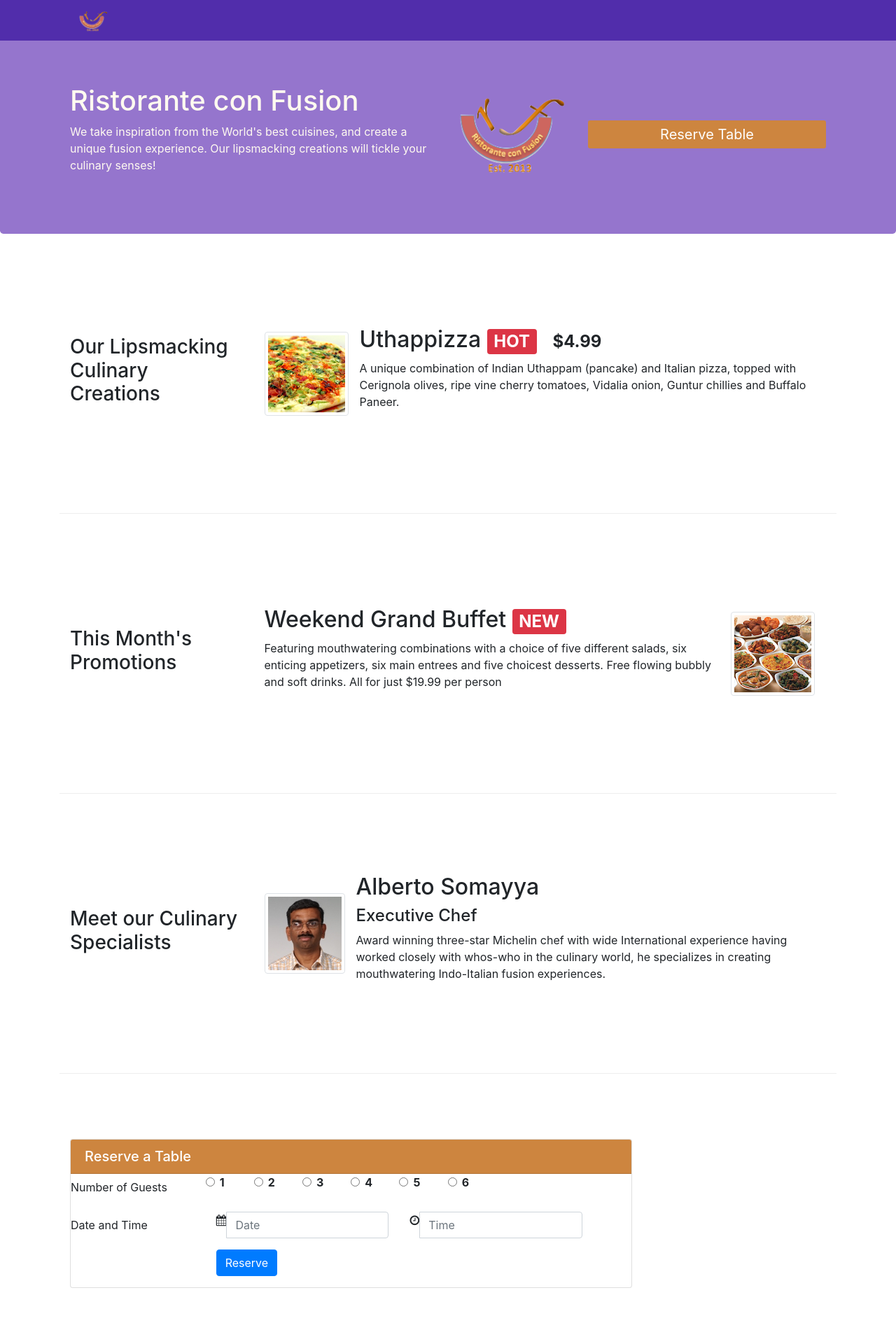
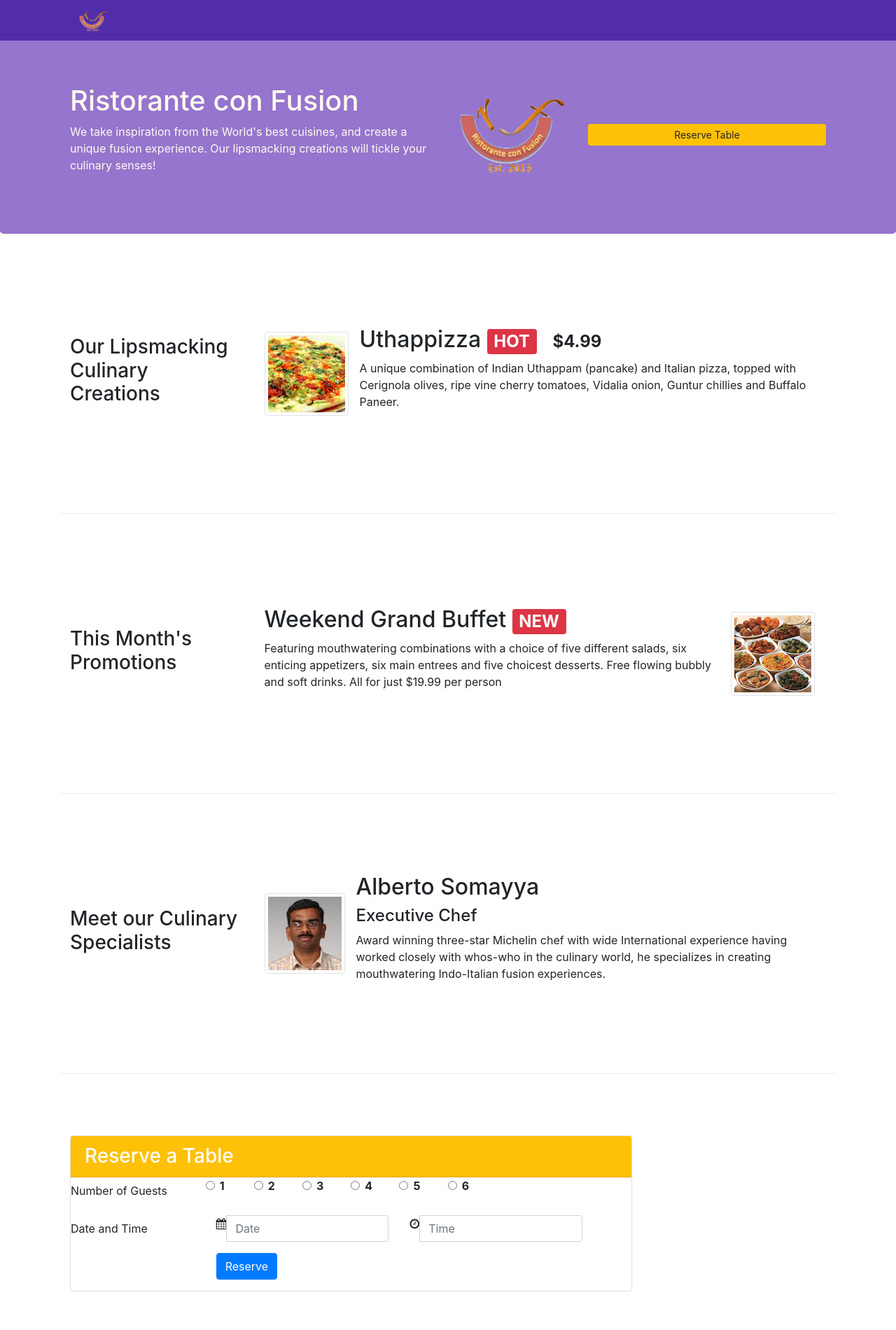
Before and after one commit to Vikywes/cfusion, a website: page index.html in a window 1280 px wide. Shown: the top 1900 px of the page at 70% size. Drawn offline with nearby package versions, Linux system fonts and the light colour scheme.

Commit message:
Assignment-Week2-Update

```diff
--- a/css/styles.css
+++ b/css/styles.css
@@ -33,9 +33,11 @@ body {
 }
 
 
-/*AboutUs.html   CSS Style      */
+/*AboutUs.html   CSS Style
 .reserve-color,.btn-sm{
     background-color:#CD853F;
     color:#ffffff;
     font-size:20px;
 }
+
+*/
--- a/index.html
+++ b/index.html
@@ -56,7 +56,7 @@
                 </div>
                 <div class="col col-sm-4 align-self-center btn-group-justified"> <!-- WEEK 2--ASSIGNMENT 3-->
                    <!--<button type="submit" class="btn btn-primary btn-sm">Reserve Table</button>-->
-                    <a href="#reserve" class="btn btn-block btn-sm">Reserve Table</a>
+                    <a href="#reserve" class="btn btn-block btn-warning btn-sm">Reserve Table</a>
                 </div>
             </div>
         </div>
@@ -120,7 +120,7 @@
         <div class="row row-content align-items-center" name="reserve" id="reserve">
             <div class="col-12 col-sm-9">
                <div class="card">
-                    <h3 class="card-header reserve-color text-white">Reserve a Table</h3>
+                    <h3 class="card-header bg-warning text-white">Reserve a Table</h3>
                  <div class="card-block ">
                   <form>
                     <div class="form-group row">
```
